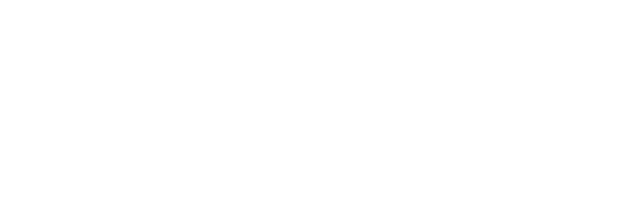
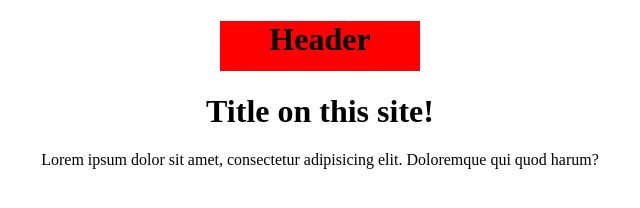
Before and after one commit to mrar3007/Second-repository, a plain HTML site: page index.html in a window 1280 px wide. Shown: the whole page, without its empty margins (320-960 px from the left). Drawn offline with Linux system fonts and the light colour scheme.

Commit message:
Header changes

```diff
--- a/assets/style.scss
+++ b/assets/style.scss
@@ -0,0 +1,17 @@
+body {
+    margin: 0;
+    padding: 0;
+    line-height: 1.15;
+    text-align: center;
+}
+
+header {
+    width: 100%;
+
+    .dblock {
+        margin: 0 auto;
+        width: 200px;
+        height: 50px;
+        background-color: #f00;
+    }
+}
--- a/index.html
+++ b/index.html
@@ -3,9 +3,20 @@
 <head>
     <meta charset="UTF-8">
     <meta name="viewport" content="width=device-width, initial-scale=1.0">
+    <link rel="stylesheet" href="./assets/style.css">
     <title>Document</title>
 </head>
 <body>
-
+    <header>
+        <div class="dblock">
+            <h1>Header</h1>
+        </div>
+    </header>
+    <h1 class="header">
+        Title on this site!
+    </h1>
+    <p>
+        Lorem ipsum dolor sit amet, consectetur adipisicing elit. Doloremque qui quod harum?
+    </p>
 </body>
 </html>
```
Also changed, not shown: assets/style.css.
